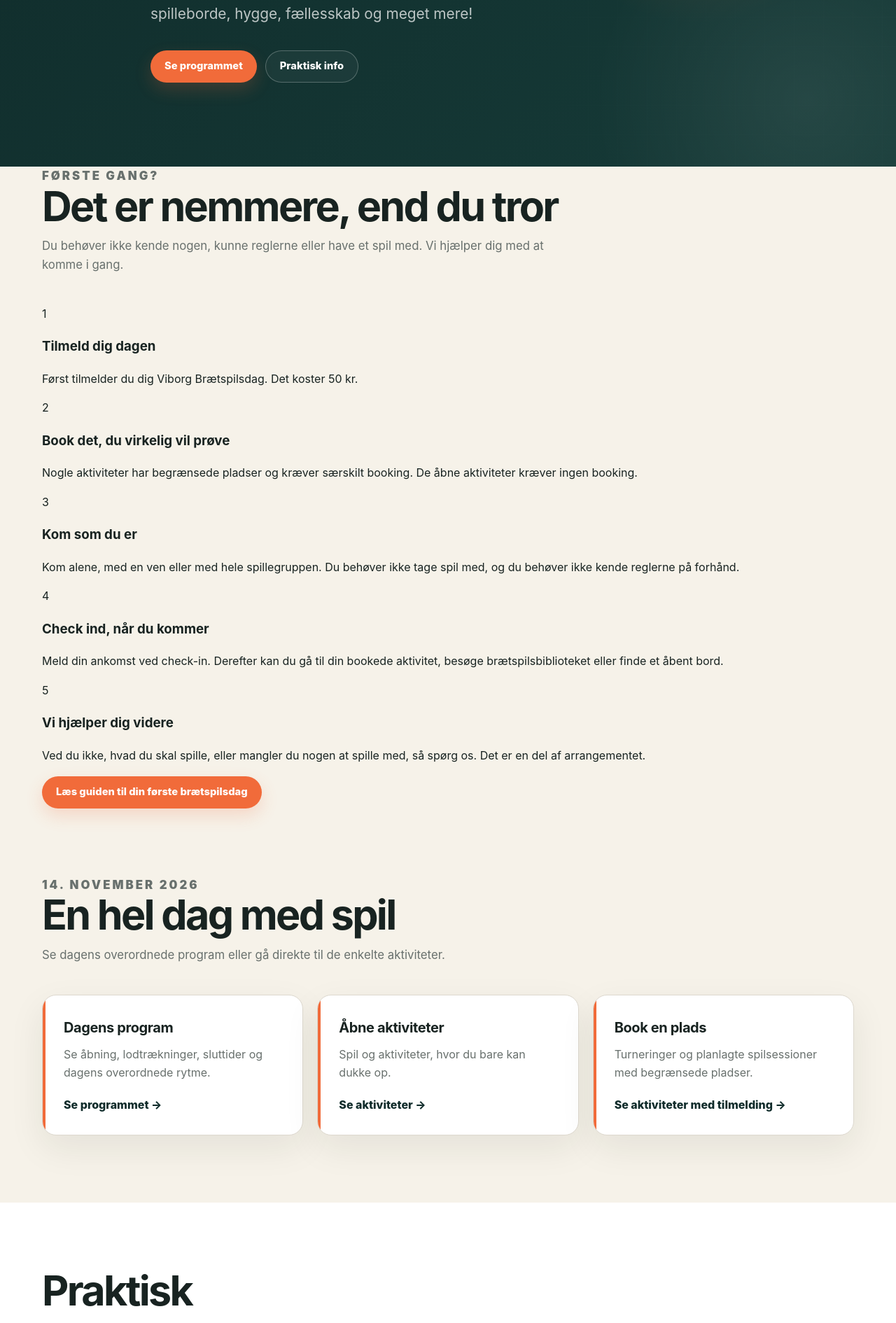
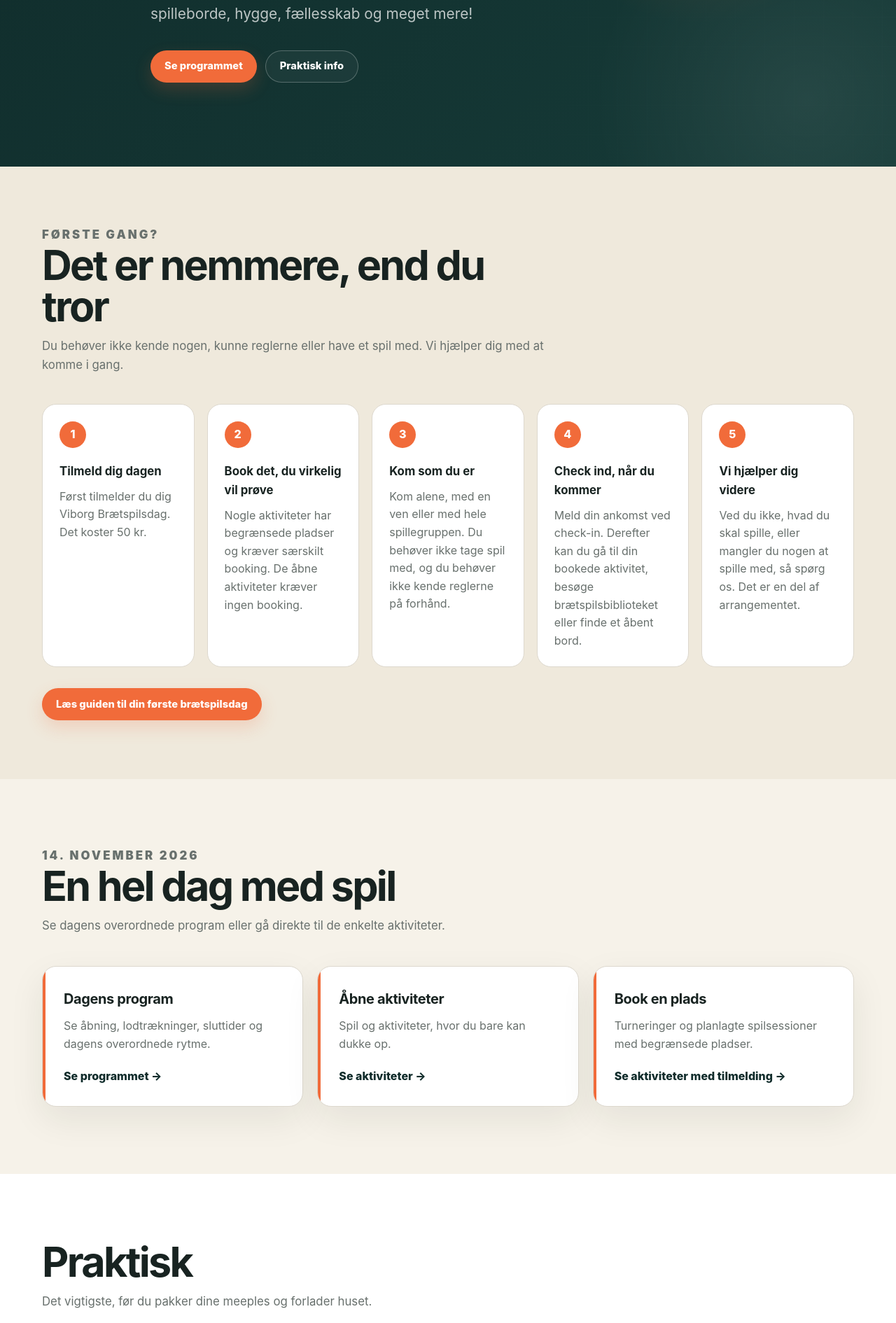
Before and after one commit to Andrejao/spilex, a Jekyll site: the page built from index.html, in a window 1280 px wide. Shown: the part 514-2404 px from the top of the page at 70% size. Built offline with Jekyll 4.4.1, drawn with Linux system fonts in a browser that asks for light colours.

Commit message:
Update style.css

```diff
--- a/assets/css/style.css
+++ b/assets/css/style.css
@@ -75,6 +75,90 @@ a {
   margin: 0 auto;
 }
 
+
+
+
+/* =========================================================
+   FØRSTE GANG
+   ========================================================= */
+
+
+
+.first-time-home {
+  padding: 84px 0;
+  background: var(--surface-soft);
+}
+
+.first-time-home .section-heading {
+  max-width: 720px;
+  margin-bottom: 42px;
+}
+
+.first-time-home .section-heading h2 {
+  margin-bottom: 14px;
+}
+
+.first-time-steps {
+  display: grid;
+  grid-template-columns: repeat(5, 1fr);
+  gap: 18px;
+}
+
+.first-time-step {
+  background: var(--surface);
+  border: 1px solid var(--line);
+  border-radius: var(--radius);
+  padding: 24px;
+}
+
+.step-number {
+  display: flex;
+  align-items: center;
+  justify-content: center;
+
+  width: 38px;
+  height: 38px;
+
+  margin-bottom: 20px;
+
+  border-radius: 50%;
+
+  background: var(--accent);
+  color: white;
+
+  font-weight: 800;
+}
+
+.first-time-step h3 {
+  margin: 0 0 10px;
+  font-size: 1.05rem;
+}
+
+.first-time-step p {
+  margin: 0;
+  color: var(--muted);
+  line-height: 1.6;
+}
+
+.first-time-home-actions {
+  margin-top: 30px;
+}
+
+@media (max-width: 1000px) {
+  .first-time-steps {
+    grid-template-columns: repeat(2, 1fr);
+  }
+}
+
+@media (max-width: 650px) {
+  .first-time-home {
+    padding: 60px 0;
+  }
+
+  .first-time-steps {
+    grid-template-columns: 1fr;
+  }
+}
 
 /* =========================================================
    NEDTÆLLING
```
